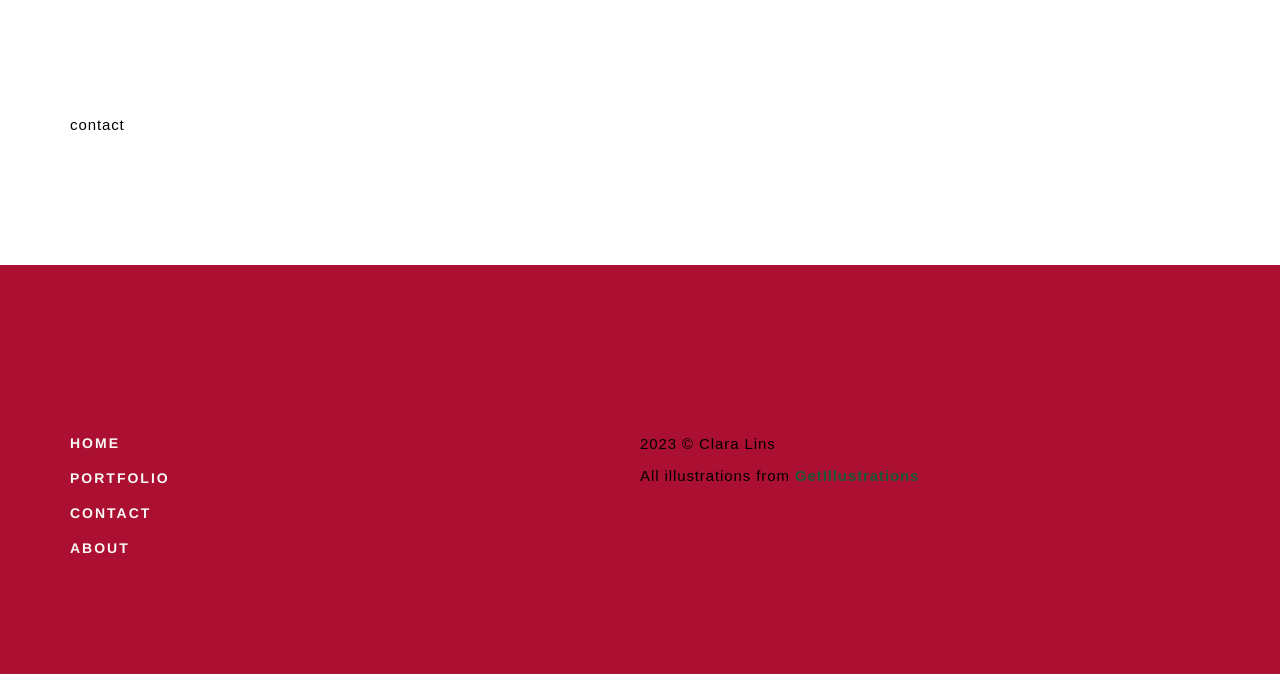
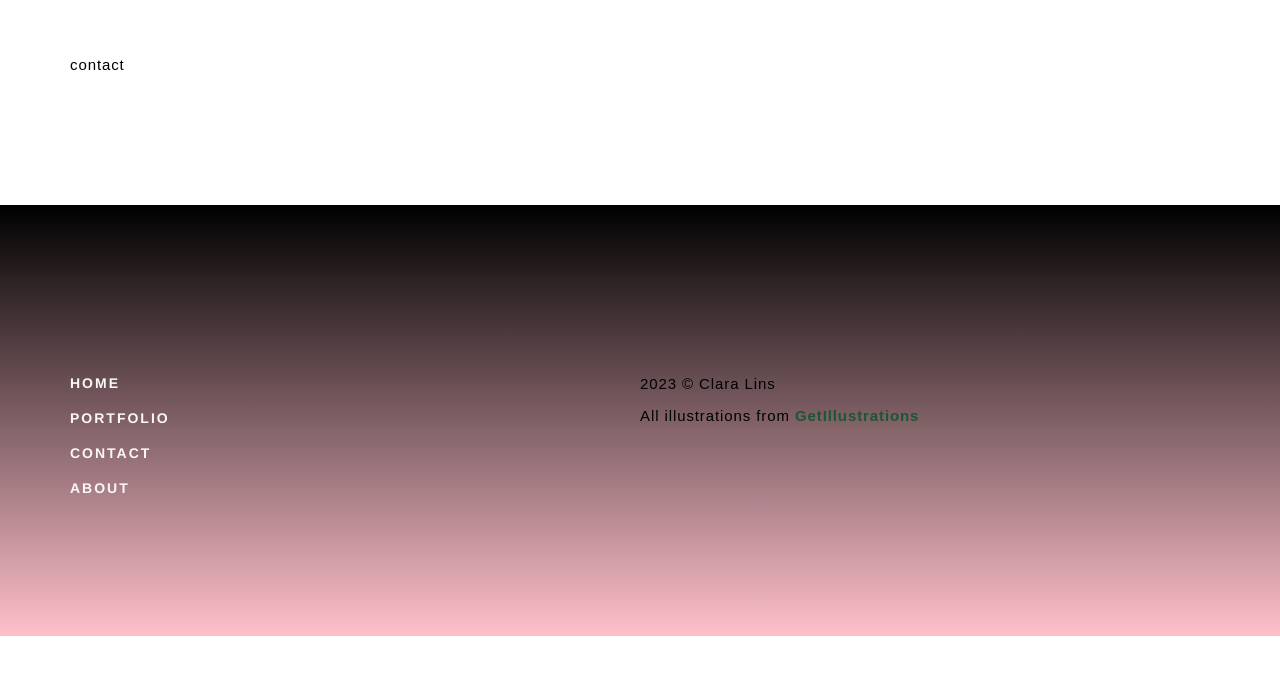
Before and after one commit to claralins/portfolio-website, a React (Create React App) app: page / in a window 1280 px wide. Shown: the part 1882-2556 px from the top of the page. After the commit the page ends 2518 px from the top, so only its background shows below. Built offline with nearby package versions, Linux system fonts and the light colour scheme.

Commit message:
fifth commit

```diff
--- a/src/App.css
+++ b/src/App.css
@@ -1,7 +1,3 @@
-.accent-colors {
-  /* color: linear-gradient(#a6b3e8, #639fb6, #ef948c, #efbdb8, #6c4a66, #ffdaf9); */
-}
-
 * {
   margin: 0;
   color: rgb(0, 0, 0);
@@ -90,6 +86,7 @@ p {
 
 .header-title:hover {
   cursor: pointer;
+  text-decoration: none;
 }
 .header-description {
   font-family: 'Gill Sans', 'Gill Sans MT', Calibri, 'Trebuchet MS', sans-serif;
@@ -240,7 +237,7 @@ p {
 
 /* FOOTER */
 .footer {
-  background-color: #ab1032;
+  background: linear-gradient(black, pink);
   color: #fff;
   padding: 8px 16px;
   width: 100%;
--- a/src/pages/HomePage.js
+++ b/src/pages/HomePage.js
@@ -33,14 +33,14 @@ const Home = () => {
             </h2>
           </Col>
 
-          <Col className="home-links col-4">
+          {/* <Col className="home-links col-4">
             <Link to="/projects" className="link-styled">
               portfolio ⟶
             </Link>
             <Link to="/" className="link-styled">
               view my code on Github ⟶
             </Link>
-          </Col>
+          </Col> */}
         </Row>
       </Container>
       <Container>{/* <ProjectsList /> */}</Container>
```
